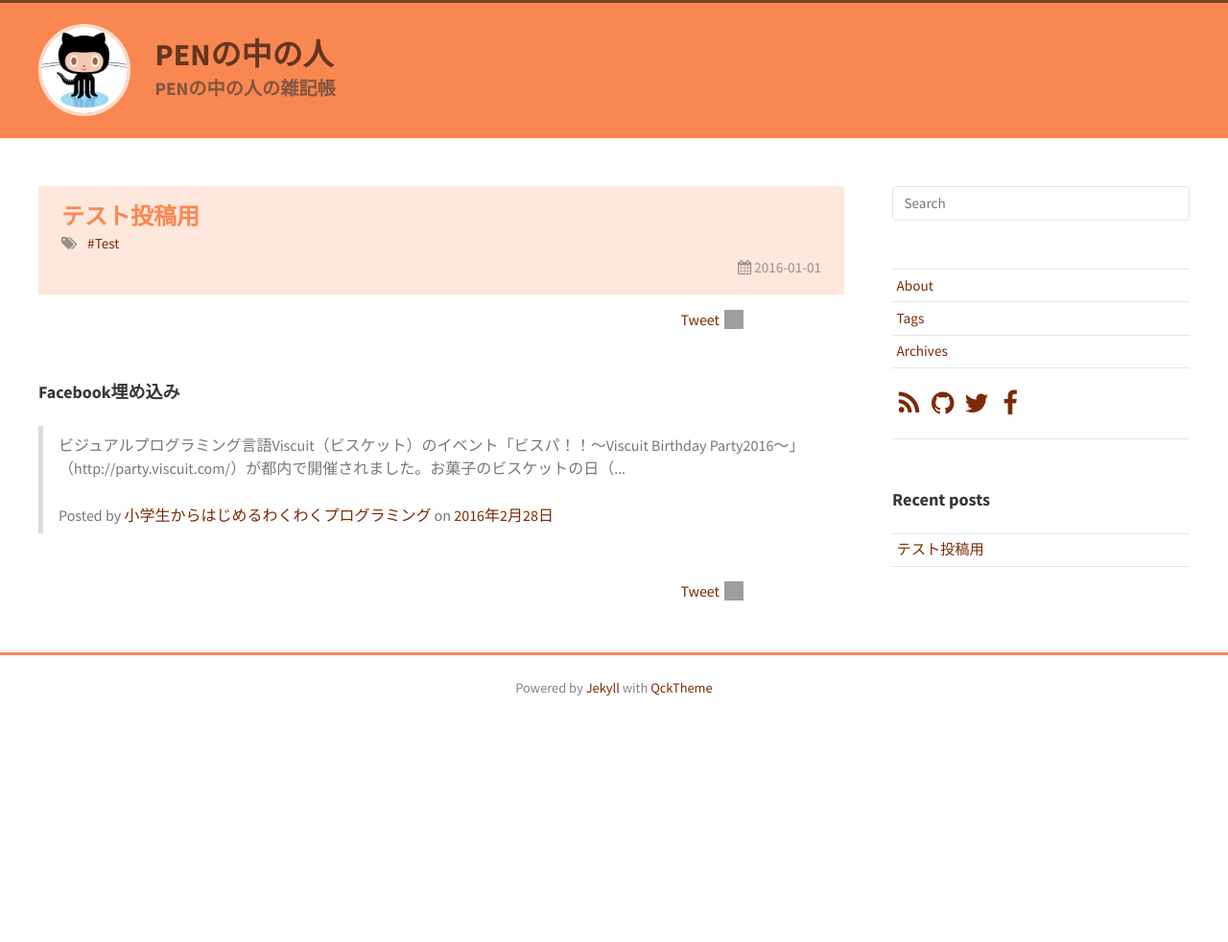
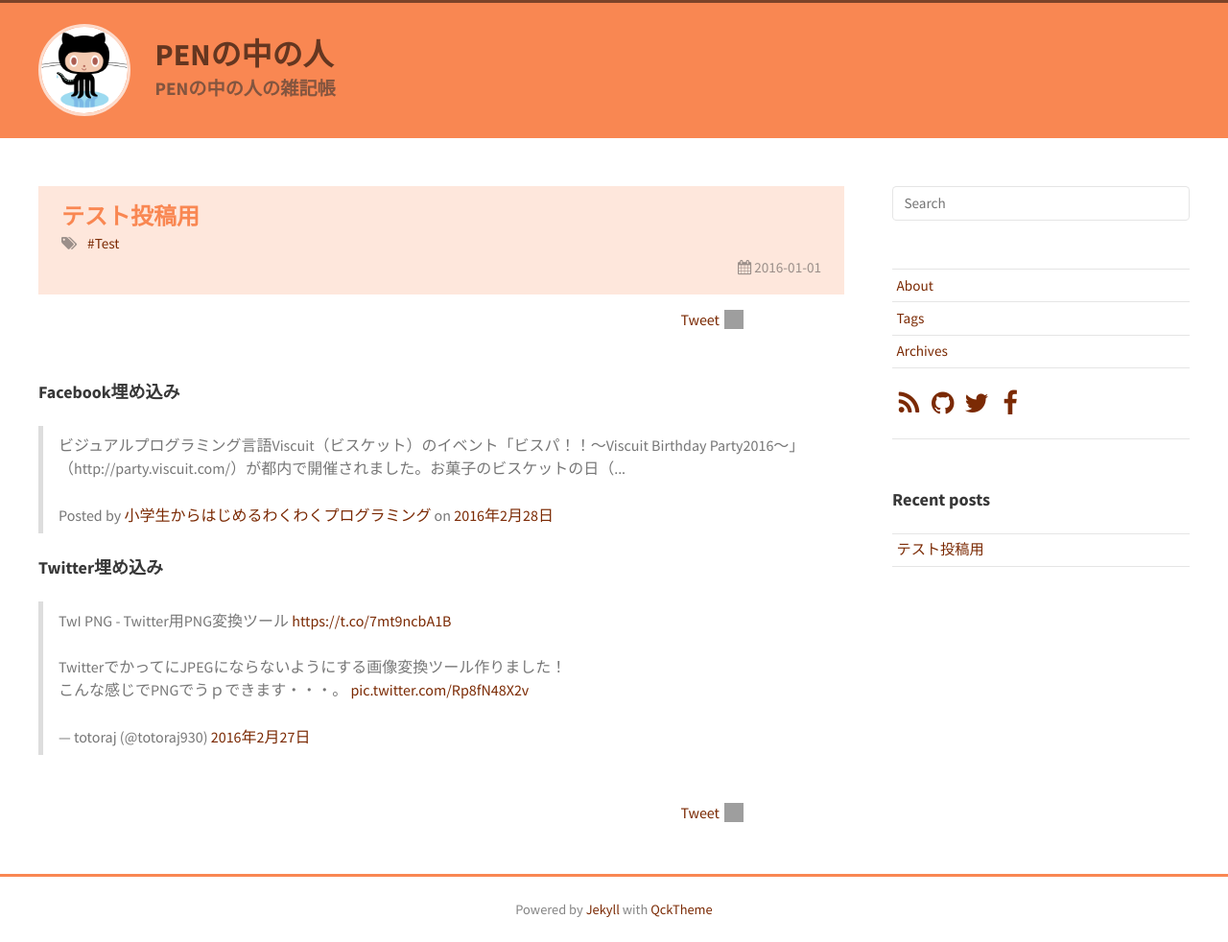
Before and after one commit to xDNCL/jekyll-test, a Jekyll site: the page built from _posts/2016-01-01-Test.md, in a window 1280 px wide. Shown: the whole page at 96% size. Built offline with Jekyll 4.4.1, drawn with Linux system fonts in a browser that asks for light colours; nearby versions of some CDN libraries; comment, search, counter and statistics services are not loaded; before the commit the page ends 900 px from its top, so only the background shows below that; grey boxes are pictures that could not be loaded.

Commit message:
[Fix] Twitter埋め込みテスト

```diff
--- a/_posts/2016-01-01-Test.md
+++ b/_posts/2016-01-01-Test.md
@@ -6,3 +6,7 @@ tags: Test
 
 ## Facebook埋め込み
 <div id="fb-root"></div><script>(function(d, s, id) {  var js, fjs = d.getElementsByTagName(s)[0];  if (d.getElementById(id)) return;  js = d.createElement(s); js.id = id;  js.src = "//connect.facebook.net/ja_JP/sdk.js#xfbml=1&version=v2.3";  fjs.parentNode.insertBefore(js, fjs);}(document, 'script', 'facebook-jssdk'));</script><div class="fb-post" data-href="https://www.facebook.com/WakuPro/posts/531234437038718" data-width="500"><div class="fb-xfbml-parse-ignore"><blockquote cite="https://www.facebook.com/WakuPro/posts/531234437038718"><p>&#x30d3;&#x30b8;&#x30e5;&#x30a2;&#x30eb;&#x30d7;&#x30ed;&#x30b0;&#x30e9;&#x30df;&#x30f3;&#x30b0;&#x8a00;&#x8a9e;Viscuit&#xff08;&#x30d3;&#x30b9;&#x30b1;&#x30c3;&#x30c8;&#xff09;&#x306e;&#x30a4;&#x30d9;&#x30f3;&#x30c8;&#x300c;&#x30d3;&#x30b9;&#x30d1;&#xff01;&#xff01;&#xff5e;Viscuit Birthday Party2016&#xff5e;&#x300d;&#xff08;http://party.viscuit.com/&#xff09;&#x304c;&#x90fd;&#x5185;&#x3067;&#x958b;&#x50ac;&#x3055;&#x308c;&#x307e;&#x3057;&#x305f;&#x3002;&#x304a;&#x83d3;&#x5b50;&#x306e;&#x30d3;&#x30b9;&#x30b1;&#x30c3;&#x30c8;&#x306e;&#x65e5;&#xff08;...</p>Posted by <a href="https://www.facebook.com/WakuPro/">小学生からはじめるわくわくプログラミング</a> on&nbsp;<a href="https://www.facebook.com/WakuPro/posts/531234437038718">2016年2月28日</a></blockquote></div></div>
+
+## Twitter埋め込み
+<blockquote class="twitter-tweet" data-lang="ja"><p lang="ja" dir="ltr">TwI PNG - Twitter用PNG変換ツール <a href="https://t.co/7mt9ncbA1B">https://t.co/7mt9ncbA1B</a><br><br>TwitterでかってにJPEGにならないようにする画像変換ツール作りました！<br>こんな感じでPNGでうｐできます・・・。 <a href="https://t.co/Rp8fN48X2v">pic.twitter.com/Rp8fN48X2v</a></p>&mdash; totoraj (@totoraj930) <a href="https://twitter.com/totoraj930/status/703647801280835584">2016年2月27日</a></blockquote>
+<script async src="//platform.twitter.com/widgets.js" charset="utf-8"></script>
```
